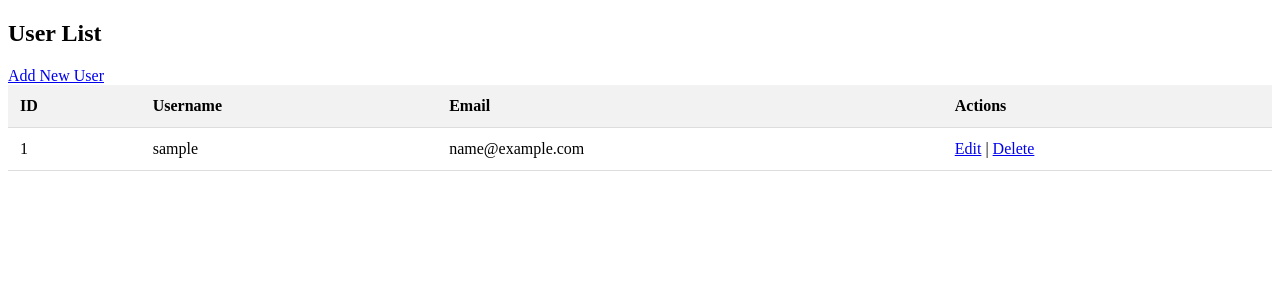
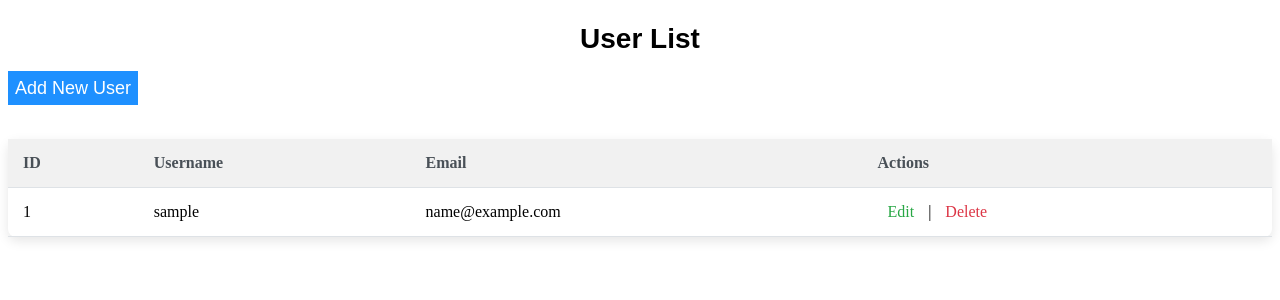
Before and after one commit to Kartik98784/Webdev_ProjectMCU, a PHP site: page /view_users.php in a window 1280 px wide. Shown: the top 300 px of the page. Run offline with PHP 8.4, Linux system fonts and the light colour scheme; the visitor is signed in with stand-in values (Sample User, id 1); tables that the repository leaves empty or names only in its code hold one stand-in row (values such as "Sample post").

Commit message:
fixed css for users.php

```diff
--- a/edit_user.php
+++ b/edit_user.php
@@ -43,6 +43,7 @@ if ($_SERVER['REQUEST_METHOD'] === 'POST') {
     <meta charset="UTF-8">
     <meta name="viewport" content="width=device-width, initial-scale=1.0">
     <title>Edit User</title>
+    <link rel="stylesheet" href="users.css">
 </head>
 <body>
     <h2>Edit User</h2>
--- a/users.css
+++ b/users.css
@@ -1,159 +1,67 @@
-/* General Reset and Styling */
-* {
-    margin: 0;
-    padding: 0;
-    box-sizing: border-box;
+h2 {
+    text-align: center;
+    font-family: Arial, Helvetica, sans-serif;
+    font-size: 28px;
 }
 
-body {
-    font-family: Arial, sans-serif;
-    background-color: #f4f4f9;
-    color: #333;
-    line-height: 1.6;
-    display: flex;
-    justify-content: center;
-    align-items: center;
-    min-height: 100vh;
+.add-user{
+    text-decoration: none;
+    background-color: dodgerblue;
+    color: white;
+    padding: 7px;
+    font-size: 18px;
+    font-family: Arial, Helvetica, sans-serif;
 }
 
-.container {
-    background-color: #fff;
-    border-radius: 8px;
-    box-shadow: 0 4px 12px rgba(0, 0, 0, 0.1);
-    padding: 20px;
-    width: 100%;
-    max-width: 800px;
-}
-
-h1, h2 {
-    text-align: center;
-    color: #333;
-}
-
-h2 {
-    font-size: 24px;
-    margin-bottom: 20px;
-}
-
-.form-group {
-    margin-bottom: 15px;
-}
-
-label {
-    display: block;
-    font-weight: bold;
-    margin-bottom: 5px;
-}
-
-input, select, button {
-    width: 100%;
-    padding: 10px;
-    border: 1px solid #ccc;
-    border-radius: 4px;
-    font-size: 16px;
-    margin-bottom: 10px;
-}
-
-input[type="text"], input[type="email"], input[type="password"], select {
-    font-size: 16px;
-}
-
-input[type="text"]:focus, input[type="email"]:focus, input[type="password"]:focus, select:focus {
-    border-color: #007bff;
-    outline: none;
-}
-
-button {
-    background-color: #007bff;
-    color: white;
-    border: none;
-    cursor: pointer;
-    font-size: 16px;
-}
-
-button:hover {
-    background-color: #0056b3;
-}
-
-.message {
-    text-align: center;
-    margin-bottom: 10px;
-}
-
-.success {
-    color: green;
-}
-
-.error {
-    color: red;
-}
-
-.link-button {
-    background-color: #28a745;
-    color: white;
-    padding: 10px;
-    text-align: center;
-    text-decoration: none;
-    display: block;
-    margin-top: 15px;
-    border-radius: 4px;
-}
-
-.link-button:hover {
-    background-color: #218838;
-}
-
-.table-responsive {
-    margin-top: 20px;
-    overflow-x: auto;
-}
 
 table {
     width: 100%;
     border-collapse: collapse;
-    margin-bottom: 20px;
+    margin-top: 20px;
+    background-color: #fff;
+    border-radius: 8px;
+    box-shadow: 0 4px 12px rgba(0, 0, 0, 0.1);
+    margin-top: 40px; /* Adds space between the heading and table */
 }
 
-th, td {
-    padding: 12px;
+table th, table td {
+    padding: 15px;
     text-align: left;
-    border-bottom: 1px solid #ddd;
+    border-bottom: 1px solid #dee2e6;
 }
 
-th {
-    background-color: #007bff;
-    color: white;
+table th {
+    background-color: #f1f1f1;
+    font-weight: 600;
+    color: #495057;
 }
 
-td a {
-    text-decoration: none;
-    color: #007bff;
+table tr:nth-child(even) {
+    background-color: #f8f9fa;
 }
 
-td a:hover {
-    text-decoration: underline;
+table tr:hover {
+    background-color: #e9ecef;
 }
 
-button.delete {
-    background-color: #dc3545;
+table td a {
+    color: #28a745;
+    text-decoration: none;
+    font-weight: 500;
+    padding: 5px 10px;
+    border-radius: 4px;
+    transition: background-color 0.3s ease;
 }
 
-button.delete:hover {
-    background-color: #c82333;
+table td a:hover {
+    background-color: #e2f7e2;
 }
 
-button.edit {
-    background-color: #ffc107;
+table td a.delete {
+    color: #dc3545;
+    transition: background-color 0.3s ease;
 }
 
-button.edit:hover {
-    background-color: #e0a800;
+table td a.delete:hover {
+    background-color: #f8d7da;
 }
-
-button.add {
-    background-color: #28a745;
-}
-
-button.add:hover {
-    background-color: #218838;
-}
--- a/view_users.php
+++ b/view_users.php
@@ -15,25 +15,16 @@ $users = $stmt->fetchAll(PDO::FETCH_ASSOC);
     <meta charset="UTF-8">
     <meta name="viewport" content="width=device-width, initial-scale=1.0">
     <title>View Users</title>
+    <link rel="stylesheet" href="users.css">
     <style>
-        /* Add styles for the user table */
-        table {
-            width: 100%;
-            border-collapse: collapse;
-        }
-        th, td {
-            padding: 12px;
-            text-align: left;
-            border-bottom: 1px solid #ddd;
-        }
-        th {
-            background-color: #f2f2f2;
+        h2{
+            te
         }
     </style>
 </head>
 <body>
     <h2>User List</h2>
-    <a href="add_user.php">Add New User</a>
+    <a href="add_user.php" class="add-user">Add New User</a>
     <table>
         <thead>
             <tr>
@@ -50,8 +41,8 @@ $users = $stmt->fetchAll(PDO::FETCH_ASSOC);
                     <td><?php echo htmlspecialchars($user['username']); ?></td>
                     <td><?php echo htmlspecialchars($user['email']); ?></td>
                     <td>
-                        <a href="edit_user.php?id=<?php echo $user['id']; ?>">Edit</a> |
-                        <a href="delete_user.php?id=<?php echo $user['id']; ?>" onclick="return confirm('Are you sure you want to delete this user?');">Delete</a>
+                        <a href="edit_user.php?id=<?php echo $user['id']; ?>" class="edit">Edit</a> |
+                        <a href="delete_user.php?id=<?php echo $user['id']; ?>"  class="delete" onclick="return confirm('Are you sure you want to delete this user?');">Delete</a>
                     </td>
                 </tr>
             <?php endforeach; ?>
```
